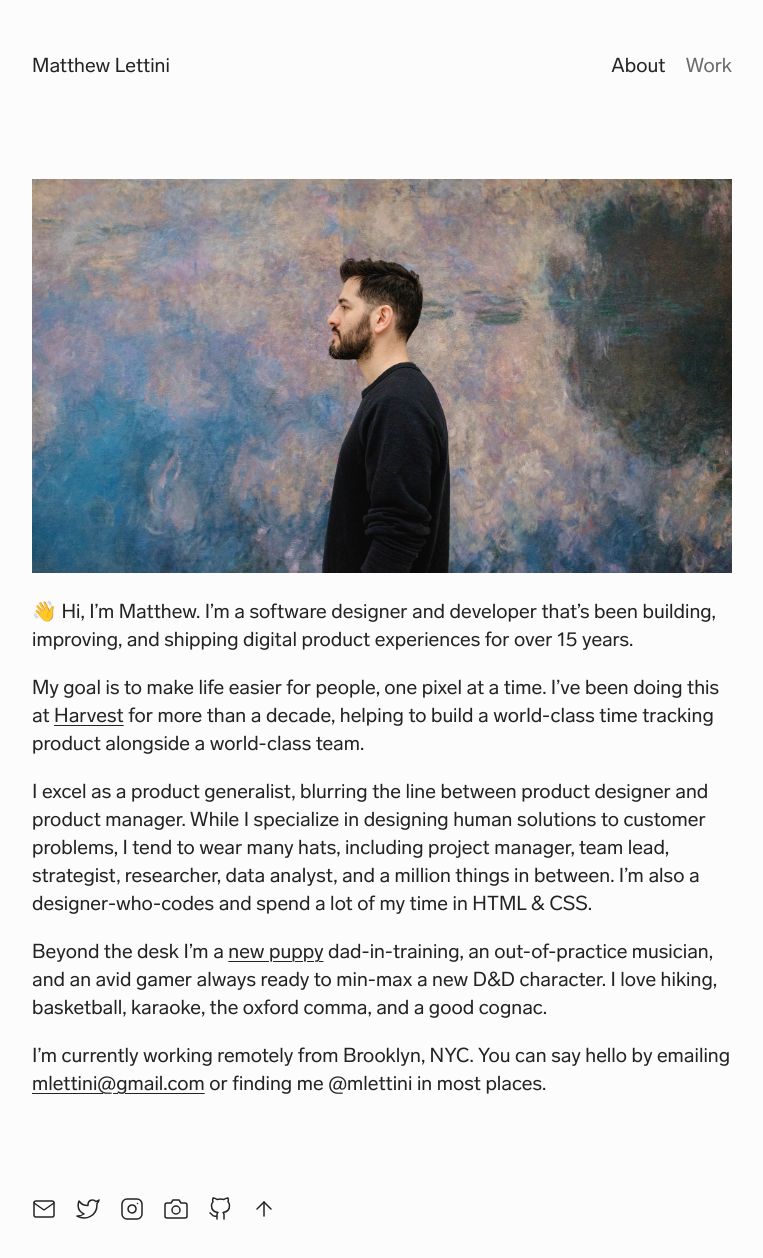
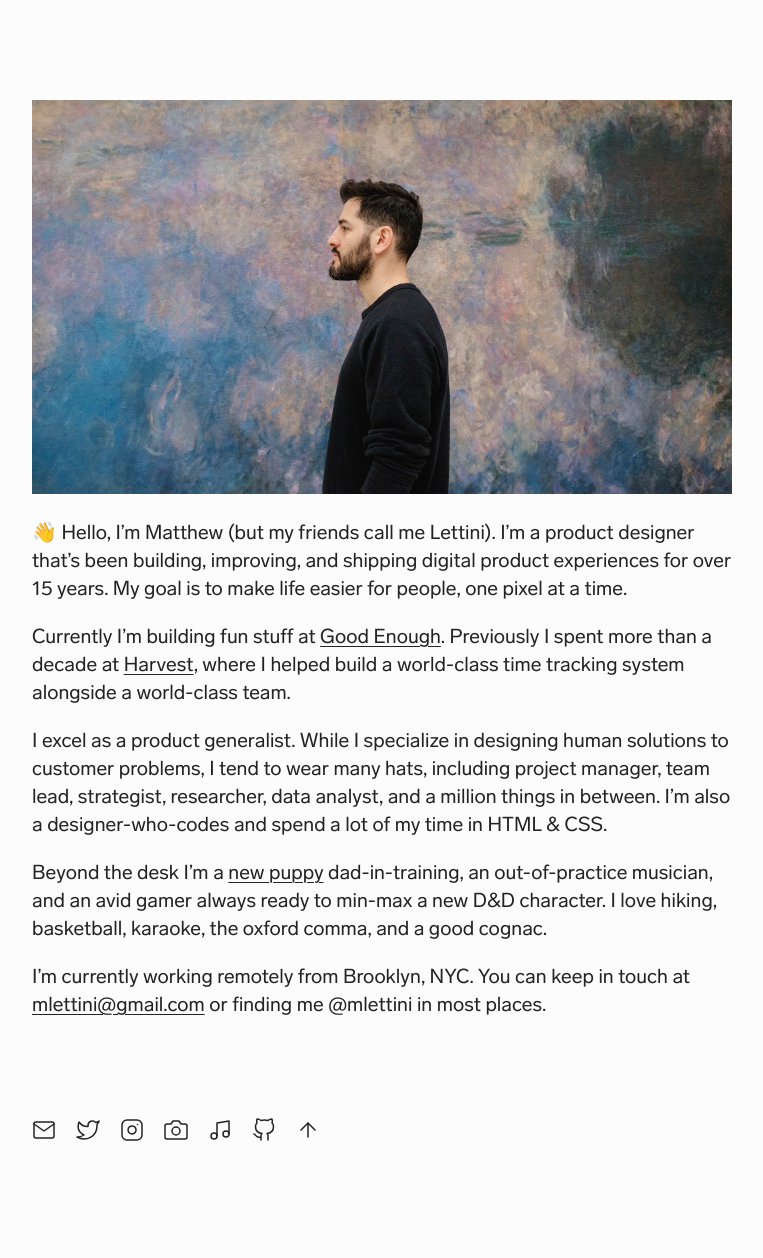
Before and after one commit to mlettini/matthewlettini.me, an Eleventy site: page src/index.md in a window 1280 px wide. Shown: the whole page, without its empty margins (258-1021 px from the left). After the commit the page ends 1193 px from the top, so only its background shows below. Built offline with nearby package versions, Linux system fonts and the light colour scheme; Eleventy itself is replaced by a stand-in of ours; files that its build step writes are made by us from their sources; a script that the page names is missing.

Commit message:
Announce working at Good Enough, hide links to Work and Blog and Resume

```diff
--- a/src/_includes/layouts/base.njk
+++ b/src/_includes/layouts/base.njk
@@ -33,7 +33,7 @@
     <meta name="twitter:card" content="summary_large_image">
     <link rel="canonical" href="{{ site.url }}{{ page.filePathStem }}">
 
-    <link rel="icon" href="/images/favicon.ico">
+    <link rel="icon" href="/images/favicon.ico" sizes="any">
     <link rel="icon" href="/images/favicon.svg" type="image/svg+xml">
     <link rel="apple-touch-icon" href="/images/matthew-lettini-avatar.jpg">
     <link rel="alternate" href="/feed.xml" type="application/rss+xml" title="Posts">
@@ -49,6 +49,7 @@
   </head>
   <body id="{{ pageType }}">
 
+    {#
     <header class="base-header">
       <div class="inner">
         <h2><a href="/">{{ site.authorName }}</a></h2>
@@ -60,13 +61,14 @@
             <li>
               <a href="/work"{% if pageType == 'work' or pageType == 'work-post' %} class="selected"{% endif %}>Work</a>
             </li>
-            {#<li>
+            <li>
               <a href="/posts"{% if pageType == 'blog' %} class="selected"{% endif %}>Writing</a>
-            </li>#}
+            </li>
           </ul>
         </nav>
       </div>
     </header>
+    #}
 
     <main>
       {% block content %}
@@ -96,13 +98,11 @@
               <svg xmlns="http://www.w3.org/2000/svg" width="24" height="24" viewBox="0 0 24 24" fill="none" stroke="currentColor" stroke-width="1.5" stroke-linecap="round" stroke-linejoin="round"><path d="M23 19a2 2 0 0 1-2 2H3a2 2 0 0 1-2-2V8a2 2 0 0 1 2-2h4l2-3h6l2 3h4a2 2 0 0 1 2 2z"></path><circle cx="12" cy="13" r="4"></circle></svg>
             </a>
           </li>
-          {#
           <li>
-            <a href="https://open.spotify.com/user/mlettini" target="_blank" rel="noopener" aria-label="Follow me on Spotify" data-label="Spotify">
+            <a href="https://open.spotify.com/user/mlettini" target="_blank" rel="noopener" aria-label="Spotify">
               <svg xmlns="http://www.w3.org/2000/svg" width="24" height="24" viewBox="0 0 24 24" fill="none" stroke="currentColor" stroke-width="1.5" stroke-linecap="round" stroke-linejoin="round"><path d="M9 18V5l12-2v13"></path><circle cx="6" cy="18" r="3"></circle><circle cx="18" cy="16" r="3"></circle></svg>
             </a>
           </li>
-          #}
           <li>
             <a href="https://github.com/mlettini" target="_blank" rel="noopener" aria-label="Github">
               <svg xmlns="http://www.w3.org/2000/svg" width="24" height="24" viewBox="0 0 24 24" fill="none" stroke="currentColor" stroke-width="1.5" stroke-linecap="round" stroke-linejoin="round"><path d="M9 19c-5 1.5-5-2.5-7-3m14 6v-3.87a3.37 3.37 0 0 0-.94-2.61c3.14-.35 6.44-1.54 6.44-7A5.44 5.44 0 0 0 20 4.77 5.07 5.07 0 0 0 19.91 1S18.73.65 16 2.48a13.38 13.38 0 0 0-7 0C6.27.65 5.09 1 5.09 1A5.07 5.07 0 0 0 5 4.77a5.44 5.44 0 0 0-1.5 3.78c0 5.42 3.3 6.61 6.44 7A3.37 3.37 0 0 0 9 18.13V22"></path></svg>
--- a/src/index.md
+++ b/src/index.md
@@ -8,17 +8,17 @@ description: Brooklyn-based product designer and developer.
 <section>
   <div class="inner">
 
-<img src="/images/matthew-lettini-portrait.jpg" alt="A portrait of Matthew Lettini" class="portrait" width="400" height="225" data-zoomable>
+<img src="/images/matthew-lettini-portrait.jpg" alt="A portrait of Matthew Lettini" class="portrait" width="400" height="225">
 
-👋 Hi, I’m Matthew. I’m a software designer and developer that’s been building, improving, and shipping digital product experiences for over 15 years.
+👋 Hello, I’m Matthew (but my friends call me Lettini). I’m a product designer that’s been building, improving, and shipping digital product experiences for over 15 years. My goal is to make life easier for people, one pixel at a time.
 
-My goal is to make life easier for people, one pixel at a time. I’ve been doing this at <a href="https://getharvest.com" target="_blank" rel="noopener">Harvest</a> for more than a decade, helping to build a world-class time tracking product alongside a world-class team.
+Currently I’m building fun stuff at <a href="https://goodenough.us" target="_blank">Good Enough</a>. Previously I spent more than a decade at <a href="https://getharvest.com" target="_blank">Harvest</a>, where I helped build a world-class time tracking system alongside a world-class team.
 
-I excel as a product generalist, blurring the line between product designer and product manager. While I specialize in designing human solutions to customer problems, I tend to wear many hats, including project manager, team lead, strategist, researcher, data analyst, and a million things in between. I’m also a designer-who-codes and spend a lot of my time in HTML & CSS.
+I excel as a product generalist. While I specialize in designing human solutions to customer problems, I tend to wear many hats, including project manager, team lead, strategist, researcher, data analyst, and a million things in between. I’m also a designer-who-codes and spend a lot of my time in HTML & CSS.
 
-Beyond the desk I’m a <a href="https://www.instagram.com/p/CXeYImOFqui" target="_blank" rel="noopener">new puppy</a> dad-in-training, an out-of-practice musician, and an avid gamer always ready to min-max a new D&D character. I love hiking, basketball, karaoke, the oxford comma, and a good cognac.
+Beyond the desk I’m a <a href="https://www.instagram.com/p/CXeYImOFqui" target="_blank">new puppy</a> dad-in-training, an out-of-practice musician, and an avid gamer always ready to min-max a new D&D character. I love hiking, basketball, karaoke, the oxford comma, and a good cognac.
 
-I’m currently working remotely from Brooklyn, NYC. You can say hello by emailing <a href="mailto:mlettini@gmail.com?subject=Hello!" target="_blank" rel="noopener" aria-label="Email me">mlettini@gmail.com</a> or finding me @mlettini in most places.
+I’m currently working remotely from Brooklyn, NYC. You can keep in touch at <a href="mailto:mlettini@gmail.com?subject=Hello!" target="_blank" aria-label="Email me">mlettini@gmail.com</a> or finding me @mlettini in most places.
 
   </div>
 </section>
```
Also changed, not shown: src/_includes/layouts/work.njk (+0 -8 lines), src/images/favicon.svg.
